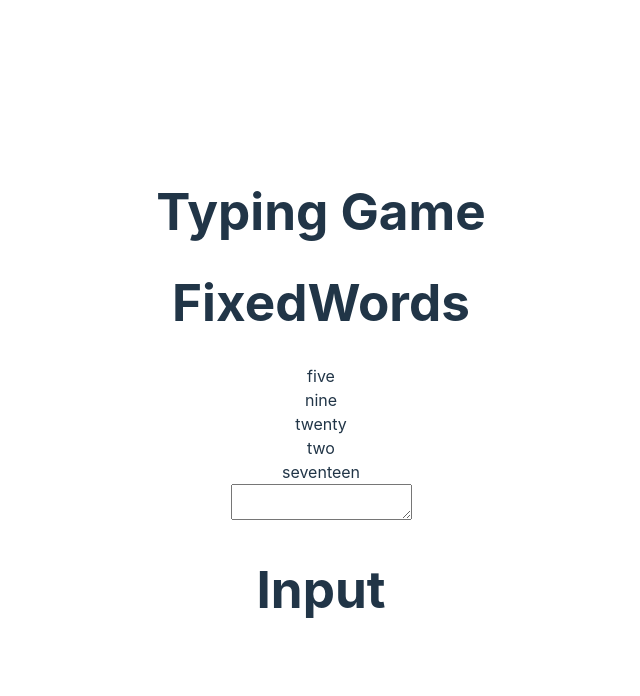
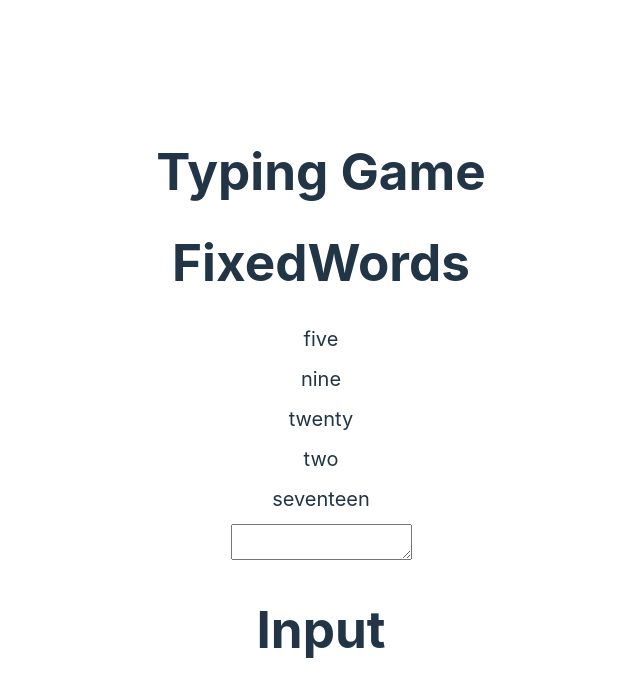
Before and after one commit to johnww15/Typing-game, a React (Vite) app: page / in a window 1280 px wide. Shown: the top 696 px of the page, without its empty margins (319-959 px from the left). Built offline with nearby package versions, Linux system fonts and the light colour scheme.

Commit message:
added basic styling for fixed-game-word

```diff
--- a/src/App.css
+++ b/src/App.css
@@ -33,3 +33,8 @@
 .incorrect {
   color: red;
 }
+
+.fixed-game-word {
+  font-size: 20px;
+  margin-bottom: 10px;
+}
```
